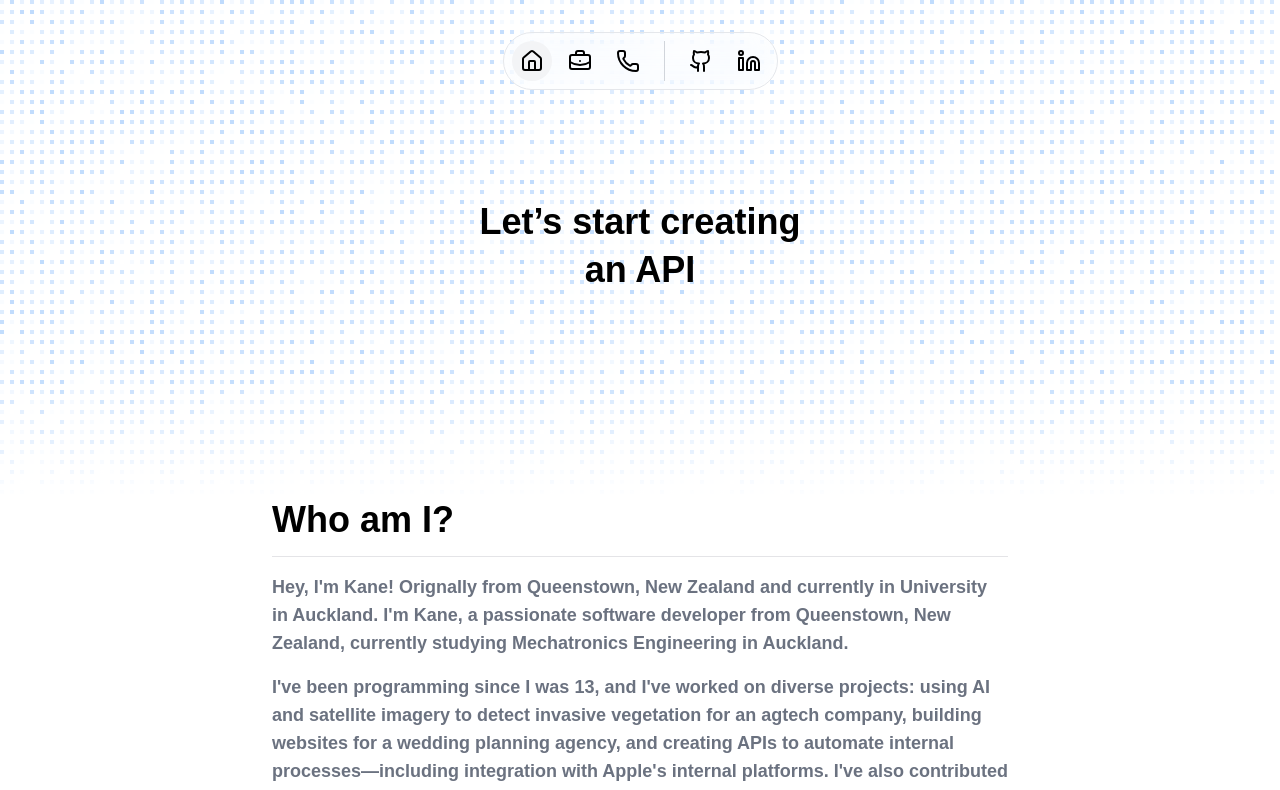
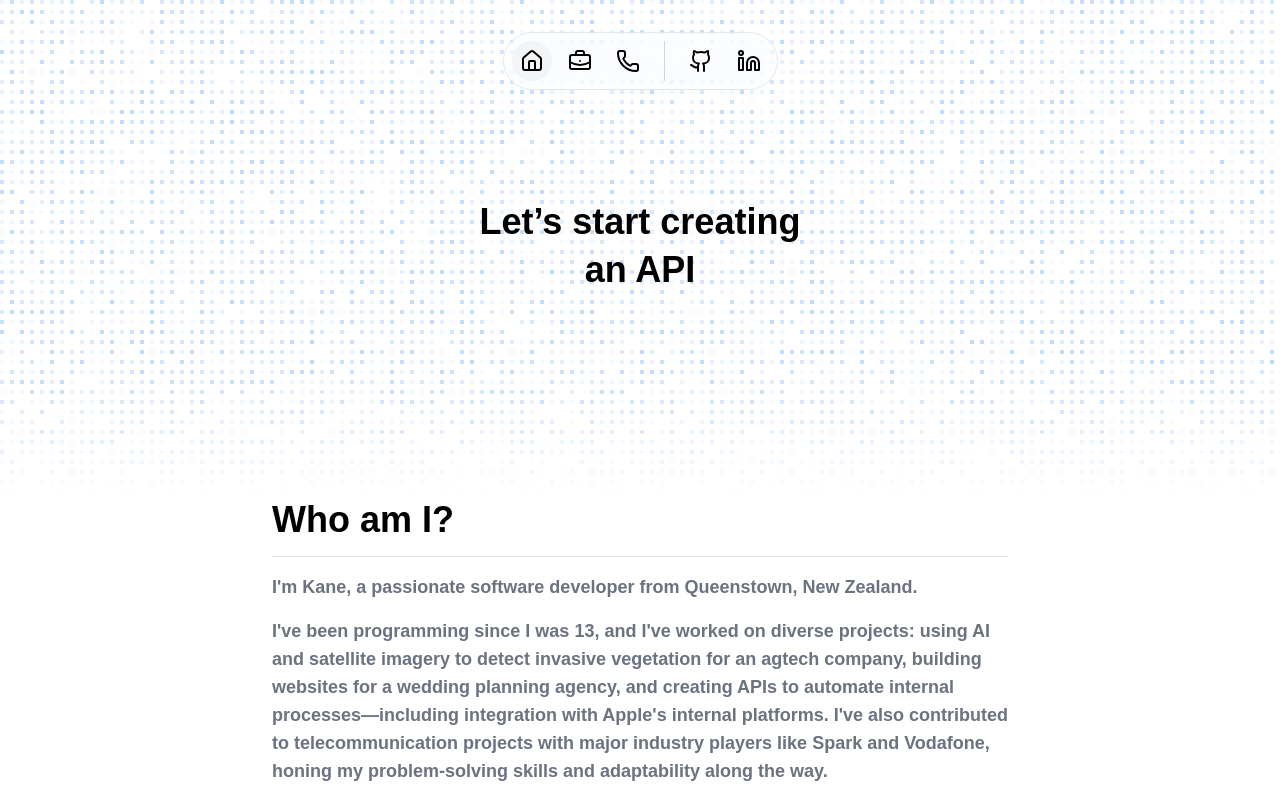
Before and after one commit to kaneviggers/website, a Next.js app: page / in a window 1280 px wide. Shown: the top 790 px of the page. Built offline with nearby package versions, Linux system fonts and the light colour scheme.

Commit message:
slight changes

```diff
--- a/src/app/cv/page.tsx
+++ b/src/app/cv/page.tsx
@@ -36,13 +36,13 @@ const jobs = [
     herf: "www.deepfocus.co.nz",
   },
   {
-    title: "OneFineDay International",
+    title: "KM Events",
     altText: "OneFineDay International",
     subtitle: "Web developer",
     period: "June 2022 - December 2024",
     description: "Description",
     logoUrl:
-      "https://media.licdn.com/dms/image/v2/C560BAQF5r7plSmxRoA/company-logo_200_200/company-logo_200_200/0/1630633456869?e=2147483647&v=beta&t=z8O5mwd_JrNu7YUuzmaMLD0pV5366eqX32uWSaQfiLI",
+      "/images/km_events.png",
     herf: "www.onefineday.co.nz",
   },
   {
--- a/src/app/page.tsx
+++ b/src/app/page.tsx
@@ -144,10 +144,7 @@ export default function Home() {
         </BlurFade>
         <BlurFade delay={BLUR_FADE_DELAY * 7} inView>
           <h1 className="text-lg font-bold text-gray-500 dark:text-white">
-            Hey, I&apos;m Kane! Orignally from Queenstown, New Zealand and
-            currently in University in Auckland.
-
-            I&apos;m Kane, a passionate software developer from Queenstown, New Zealand, currently studying Mechatronics Engineering in Auckland.
+            I'm Kane, a passionate software developer from Queenstown, New Zealand.
           </h1>
         </BlurFade>
         <BlurFade delay={BLUR_FADE_DELAY * 8} inView>
```
